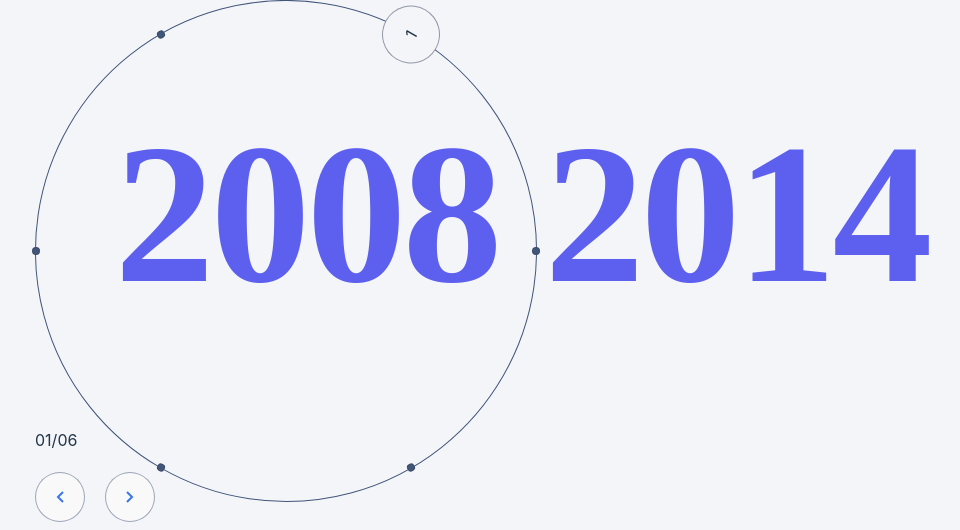
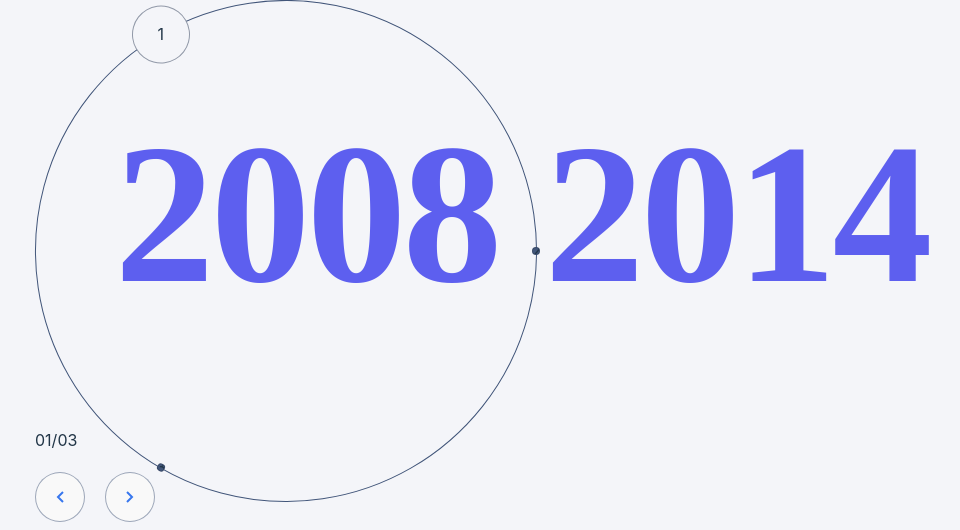
Before and after one commit to KarimovFreedlee/calendar-app, a React (Vite) app: page / in a window 1280 px wide. Shown: the top 530 px of the page, without its empty margins (221-1181 px from the left). Built offline with nearby package versions, Linux system fonts and the light colour scheme.

Commit message:
All func and animations done

```diff
--- a/src/components/body.tsx
+++ b/src/components/body.tsx
@@ -1,5 +1,4 @@
-import React, { useState } from 'react'
-import { getAllBlocks, getBlockByIndex, getBlocksLength, getElementsByIndex} from '../data/dataController'
+import { getAllBlocks, getBlockByIndex, getBlocksLength } from '../data/dataController'
 import { counterSlice } from '../store/reducers/counterReducer'
 import { useAppDispatch, useAppSelector } from '../store/store'
 import "../css/body.scss"
@@ -29,6 +28,10 @@ export default function Body() {
             dispatch(setIndex(getBlocksLength() - 1))
     }
 
+    function calcRotationDeg() {
+        return -360/getBlocksLength() * currentIndex
+    }
+
     return (
         <div className={mainClass}>
             <div>
@@ -36,13 +39,15 @@ export default function Body() {
                     {getBlockByIndex(currentIndex - 1).startingYear} {getBlockByIndex(currentIndex - 1).endingYear}
                 </h1>
             </div>
-            <div className={circleClass} style = {{transform: `rotateZ(${-60 * currentIndex}deg)`}}>
+            <div className={circleClass} style = {{transform: `rotateZ(${calcRotationDeg()}deg)`}}>
                 {getAllBlocks().map((item, key) => {
-                    return <div className={`item item-${key}`}>
+                    return <div className={`item item-${key}`} style={{ transform: `rotate(${360/(getBlocksLength()) * key}deg) translateX(250px)`}}>
                         <div className={`item__circle ${key+ 1 === currentIndex ? `item__circle-active` : ``}`} onClick={() => dispatch(setIndex(key))}>
-                            {key+ 1 === currentIndex && key+1}
+                            <p style={{transform: `rotate(${-360/(getBlocksLength()) * (key - currentIndex)}deg) `}}>
+                                {key + 1}
+                            </p>
                         </div>
-                        <p>
+                        <p className='text'>
                             {key+ 1 === currentIndex && item.name}
                         </p>
                     </div>
--- a/src/css/body.scss
+++ b/src/css/body.scss
@@ -17,7 +17,6 @@
     }
 
     .circle {
-
         position: absolute;
         border: 1px solid #42567A;
         border-radius: 50%;
@@ -35,32 +34,12 @@
             justify-content: center;
             align-items: center;
 
-            &-0 {
-                transform: translateX(250px);
-            }
-
-            &-1 {
-                transform: rotate(60deg) translateX(250px);
-            }
-
-            &-2 {
-                transform: rotate(120deg) translateX(250px);
-            }
-
-            &-3 {
-                transform: rotate(180deg) translateX(250px);
-            }
-
-            &-4 {
-                transform: rotate(240deg) translateX(250px);
-            }
-
-            &-5 {
-                transform: rotate(300deg) translateX(250px);
+            .text{
+                transform: translate(40px, 42px) rotateZ(60deg);
             }
 
             &__circle {
-
+                overflow: hidden;
                 width: 6px;
                 height: 6px;
                 background-color: #42567A;
--- a/src/data/data.JSON
+++ b/src/data/data.JSON
@@ -47,54 +47,5 @@
                 "text": "Телескоп «Хаббл» обнаружил самую удалённую из всех обнаруженных галактик, получившую обозначение GN-z11"
             }
         ]
-    },
-    "sport": {
-        "startingYear": "2008",
-        "endingYear": "2014",
-        "name": "кино",
-        "elements" : [
-            {
-                "year": "2017",
-                "text": "Компания Tesla официально представила первый в мире электрический грузовик Tesla Semi"
-            }
-        ]
-    },
-    "music": {
-        "startingYear": "2015",
-        "endingYear": "2019",
-        "name": "наука",
-        "elements" : [
-            {
-                "year": "2015",
-                "text": "13 сентября — частное солнечное затмение, видимое в Южной Африке и части Антарктиды"
-            },
-            {
-                "year": "2016",
-                "text": "Телескоп «Хаббл» обнаружил самую удалённую из всех обнаруженных галактик, получившую обозначение GN-z11"
-            },
-            {
-                "year": "2017",
-                "text": "Компания Tesla официально представила первый в мире электрический грузовик Tesla Semi"
-            },
-            {
-                "year": "2015",
-                "text": "13 сентября — частное солнечное затмение, видимое в Южной Африке и части Антарктиды"
-            }
-        ]
-    },
-    "hobby": {
-        "startingYear": "2020",
-        "endingYear": "2022",
-        "name": "литература",
-        "elements" : [
-            {
-                "year": "2015",
-                "text": "13 сентября — частное солнечное затмение, видимое в Южной Африке и части Антарктиды"
-            },
-            {
-                "year": "2016",
-                "text": "Телескоп «Хаббл» обнаружил самую удалённую из всех обнаруженных галактик, получившую обозначение GN-z11"
-            }
-        ]
     }
 }
```
